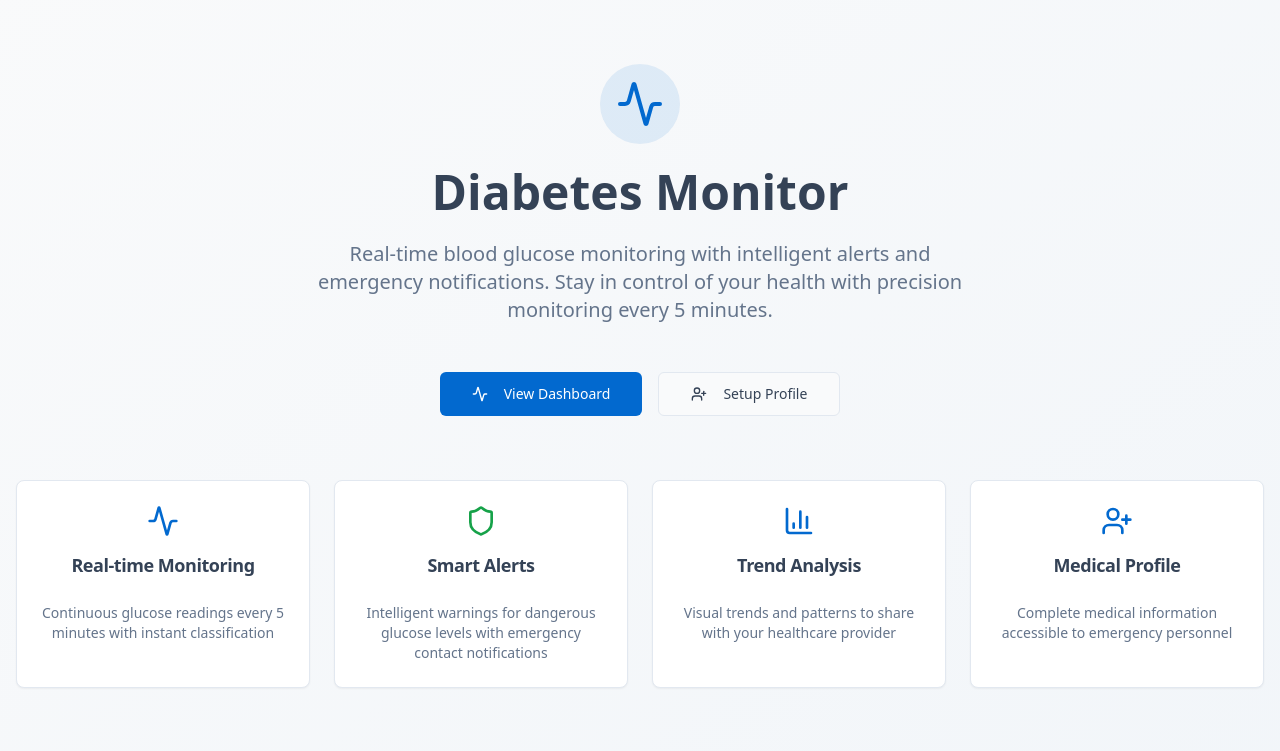
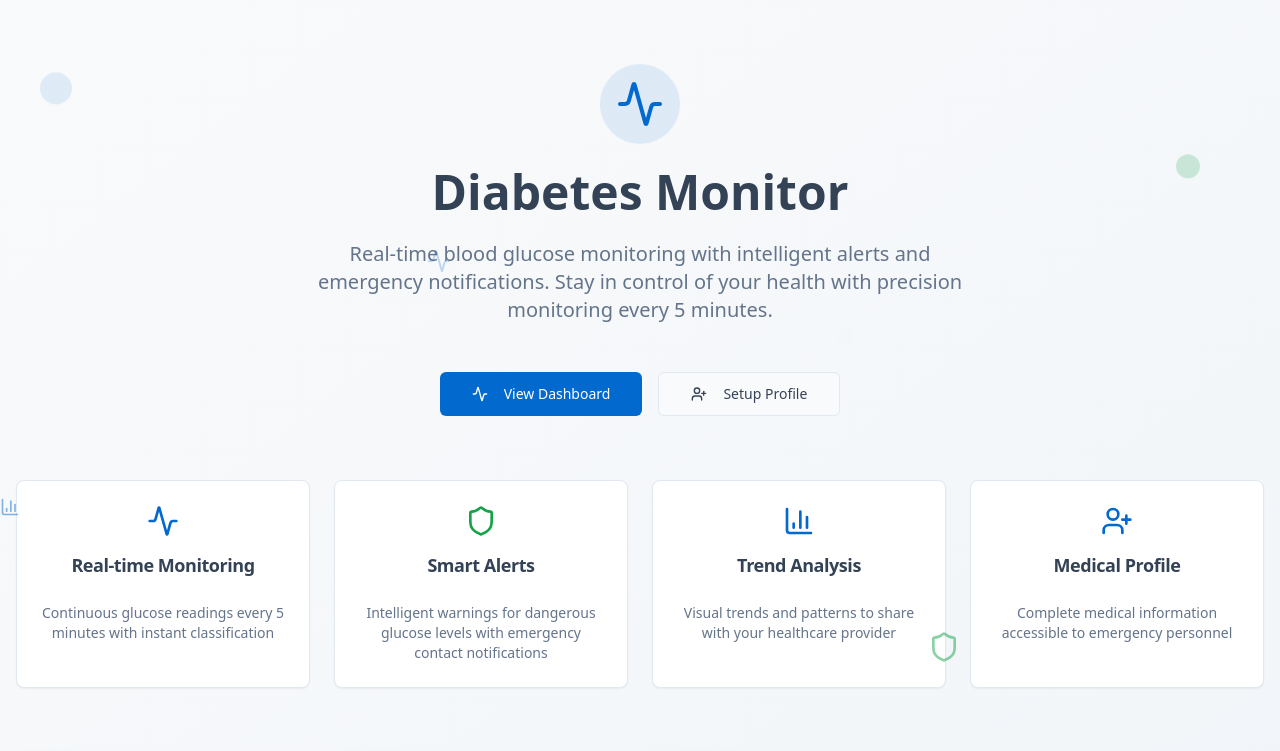
Before and after one commit to Kawirambae/vital-buddy-health, a React (Vite) app: page / in a window 1280 px wide. Shown: the top 751 px of the page. Built offline with nearby package versions, Linux system fonts and the light colour scheme.

Commit message:
Add background element
Add an interesting element to the background of the application.

```diff
--- a/src/pages/Index.tsx
+++ b/src/pages/Index.tsx
@@ -5,7 +5,30 @@ import { Link } from "react-router-dom";
 
 const Index = () => {
   return (
-    <div className="min-h-screen bg-gradient-to-br from-background to-muted">
+    <div className="min-h-screen bg-gradient-to-br from-background to-muted relative overflow-hidden">
+      {/* Animated Background Elements */}
+      <div className="absolute inset-0 pointer-events-none">
+        {/* Floating glucose molecules */}
+        <div className="absolute top-20 left-10 w-8 h-8 bg-primary/10 rounded-full animate-bounce" style={{animationDelay: '0s', animationDuration: '3s'}}></div>
+        <div className="absolute top-40 right-20 w-6 h-6 bg-normal/20 rounded-full animate-bounce" style={{animationDelay: '1s', animationDuration: '4s'}}></div>
+        <div className="absolute bottom-32 left-1/4 w-10 h-10 bg-primary/5 rounded-full animate-bounce" style={{animationDelay: '2s', animationDuration: '5s'}}></div>
+        <div className="absolute top-1/3 right-1/3 w-4 h-4 bg-accent/30 rounded-full animate-bounce" style={{animationDelay: '0.5s', animationDuration: '3.5s'}}></div>
+        <div className="absolute bottom-20 right-10 w-12 h-12 bg-primary/8 rounded-full animate-bounce" style={{animationDelay: '1.5s', animationDuration: '4.5s'}}></div>
+
+        {/* Floating medical icons */}
+        <div className="absolute top-1/4 left-1/3 opacity-10 animate-pulse" style={{animationDelay: '0s', animationDuration: '2s'}}>
+          <Activity className="h-6 w-6 text-primary" />
+        </div>
+        <div className="absolute bottom-1/3 right-1/4 opacity-10 animate-pulse" style={{animationDelay: '1s', animationDuration: '3s'}}>
+          <Shield className="h-8 w-8 text-normal" />
+        </div>
+        <div className="absolute top-1/2 left-1/6 opacity-10 animate-pulse" style={{animationDelay: '2s', animationDuration: '2.5s'}}>
+          <BarChart3 className="h-5 w-5 text-primary" />
+        </div>
+
+        {/* Subtle grid pattern */}
+        <div className="absolute inset-0 bg-[linear-gradient(rgba(0,0,0,.1)_1px,transparent_1px),linear-gradient(90deg,rgba(0,0,0,.1)_1px,transparent_1px)] bg-[size:50px_50px] opacity-5"></div>
+      </div>
       {/* Hero Section */}
       <div className="container mx-auto px-4 py-16">
         <div className="text-center space-y-6 mb-16">
```
